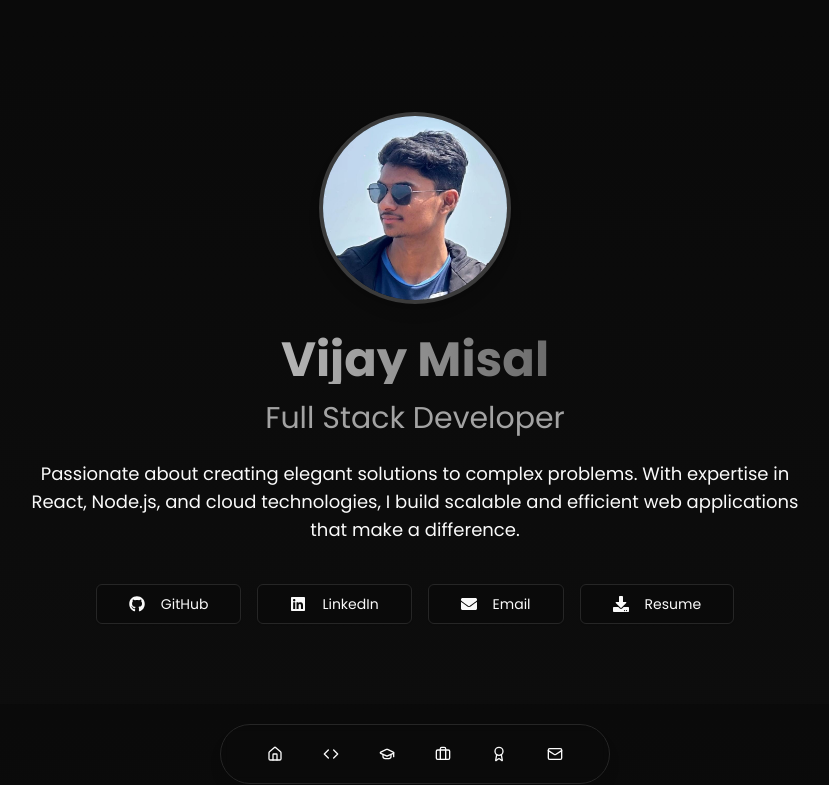
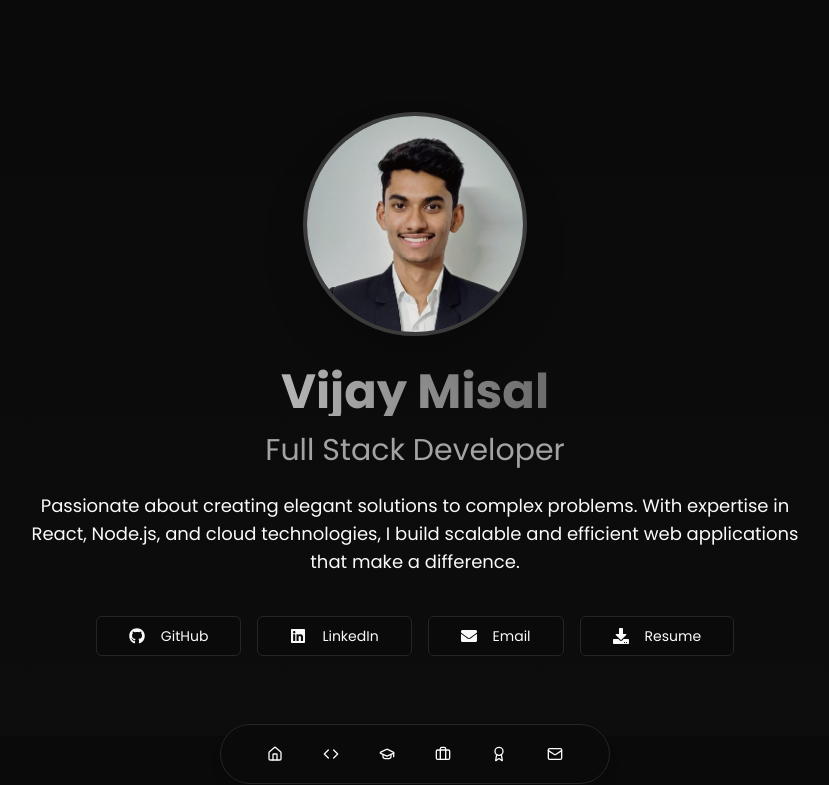
Before and after one commit to vjymisal0/portfolio-vijay, a Next.js app: page / in a window 1280 px wide. Shown: the top 785 px of the page, without its empty margins (225-1054 px from the left). Built offline with nearby package versions, Linux system fonts and the light colour scheme.

Commit message:
image update

```diff
--- a/components/introduction.tsx
+++ b/components/introduction.tsx
@@ -1,20 +1,18 @@
 'use client'
 
 import { motion } from 'framer-motion'
-import { FaGithub, FaLinkedin, FaEnvelope } from 'react-icons/fa'
+import { FaGithub, FaLinkedin, FaEnvelope, FaDownload } from 'react-icons/fa'
 import { Avatar, AvatarFallback, AvatarImage } from '@/components/ui/avatar'
 import { Button } from '@/components/ui/button'
-
-import { FaDownload } from "react-icons/fa";
 
 const containerVariants = {
   hidden: { opacity: 0 },
   visible: {
     opacity: 1,
     transition: {
-      staggerChildren: 0.2
-    }
-  }
+      staggerChildren: 0.2,
+    },
+  },
 }
 
 const itemVariants = {
@@ -25,14 +23,14 @@ const itemVariants = {
     transition: {
       type: 'spring',
       damping: 12,
-      stiffness: 100
-    }
-  }
+      stiffness: 100,
+    },
+  },
 }
 
 const socialIconVariants = {
   hidden: { scale: 0 },
-  visible: { scale: 1, transition: { type: 'spring', stiffness: 260, damping: 20 } }
+  visible: { scale: 1, transition: { type: 'spring', stiffness: 260, damping: 20 } },
 }
 
 export default function Introduction() {
@@ -46,9 +44,13 @@ export default function Introduction() {
           animate="visible"
         >
           <motion.div variants={itemVariants}>
-            <Avatar className="w-48 h-48 mx-auto mb-8 border-4 border-primary/20 shadow-lg">
-              <AvatarImage src="/vjy.jpg" alt="Vijay Misal" />
-              <AvatarFallback>VM</AvatarFallback>
+            <Avatar className="w-56 h-56 mx-auto mb-8 border-4 border-primary/20 shadow-2xl overflow-hidden rounded-full relative">
+              <AvatarImage
+                src="/vjy.jpg"
+                alt="Vijay Misal"
+                className="w-full h-full object-cover filter brightness-95 contrast-95 saturate-110"
+              />
+              <AvatarFallback className="text-xl font-bold">VM</AvatarFallback>
             </Avatar>
           </motion.div>
           <motion.h1
```
Also changed, not shown: public/vjy.jpg, 1 other file (tests, documents, lock files or other folders).
